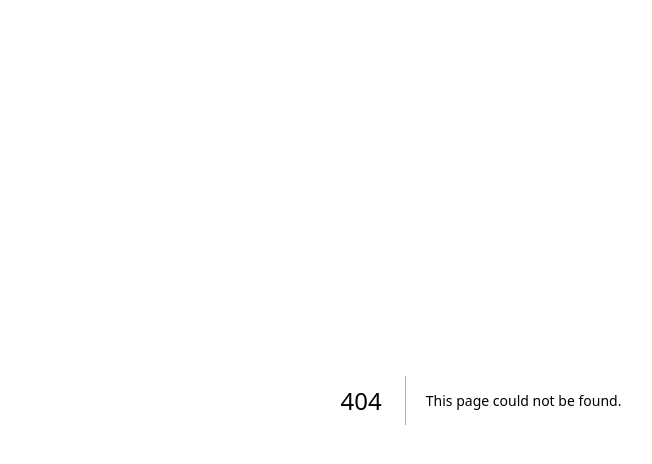
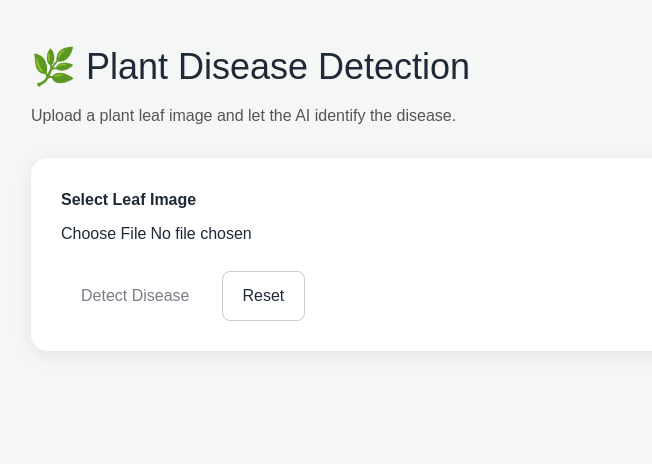
Before and after one commit to Koushik-KS/smart-agriculture-ai, a Next.js app in the folder frontend/: page /plant-disease in a window 1280 px wide. Before the commit this address had no page. Shown: the top 464 px of the page, without its empty margins (159-811 px from the left). Built offline with nearby package versions, Linux system fonts and the light colour scheme.

Commit message:
feat: add plant disease frontend

```diff
--- /dev/null
+++ b/frontend/app/plant-disease/page.tsx
@@ -0,0 +1,237 @@
+"use client";
+
+import { ChangeEvent, useState } from "react";
+
+export default function PlantDiseasePage() {
+  const [file, setFile] = useState<File | null>(null);
+  const [preview, setPreview] = useState<string>("");
+  const [result, setResult] = useState<{
+    predicted_disease: string;
+    confidence: number;
+    confidence_level: string;
+  } | null>(null);
+  const [loading, setLoading] = useState(false);
+  const [error, setError] = useState("");
+
+  const handleFileChange = (event: ChangeEvent<HTMLInputElement>) => {
+    const selectedFile = event.target.files?.[0];
+
+    if (!selectedFile) return;
+
+    if (!selectedFile.type.startsWith("image/")) {
+      setError("Please select a valid image file.");
+      return;
+    }
+
+    setFile(selectedFile);
+    setPreview(URL.createObjectURL(selectedFile));
+    setResult(null);
+    setError("");
+  };
+
+  const detectDisease = async () => {
+    if (!file) {
+      setError("Please select a plant leaf image first.");
+      return;
+    }
+
+    setLoading(true);
+    setError("");
+    setResult(null);
+
+    try {
+      const formData = new FormData();
+      formData.append("file", file);
+
+      const response = await fetch(
+        "http://localhost:5000/api/plant-disease",
+        {
+          method: "POST",
+          body: formData,
+        }
+      );
+
+      const data = await response.json();
+
+      if (!response.ok) {
+        throw new Error(
+          data.message || "Failed to detect plant disease."
+        );
+      }
+
+      setResult(data);
+    } catch (err) {
+      setError(
+        err instanceof Error
+          ? err.message
+          : "Something went wrong."
+      );
+    } finally {
+      setLoading(false);
+    }
+  };
+
+  const reset = () => {
+    setFile(null);
+    setPreview("");
+    setResult(null);
+    setError("");
+  };
+
+  return (
+  <main
+  style={{
+    minHeight: "100vh",
+    padding: "40px 20px",
+    background: "#f4f7f5",
+    color: "#1f2937",
+    fontFamily: "Arial, sans-serif",
+  }}
+>
+      <div
+        style={{
+          maxWidth: "900px",
+          margin: "0 auto",
+        }}
+      >
+        <h1
+          style={{
+            fontSize: "36px",
+            marginBottom: "10px",
+          }}
+        >
+          🌿 Plant Disease Detection
+        </h1>
+
+        <p
+          style={{
+            color: "#555",
+            marginBottom: "30px",
+          }}
+        >
+          Upload a plant leaf image and let the AI identify the
+          disease.
+        </p>
+
+        <div
+          style={{
+            background: "white",
+            padding: "30px",
+            borderRadius: "16px",
+            boxShadow: "0 4px 20px rgba(0,0,0,0.08)",
+          }}
+        >
+          <label
+            style={{
+              display: "block",
+              fontWeight: "bold",
+              marginBottom: "10px",
+            }}
+          >
+            Select Leaf Image
+          </label>
+
+          <input
+            type="file"
+            accept="image/*"
+            onChange={handleFileChange}
+          />
+
+          {preview && (
+            <div style={{ marginTop: "25px" }}>
+              <p style={{ fontWeight: "bold" }}>Image Preview</p>
+
+              <img
+                src={preview}
+                alt="Selected plant leaf"
+                style={{
+                  width: "300px",
+                  maxWidth: "100%",
+                  borderRadius: "12px",
+                  border: "1px solid #ddd",
+                }}
+              />
+            </div>
+          )}
+
+          <div
+            style={{
+              display: "flex",
+              gap: "12px",
+              marginTop: "25px",
+            }}
+          >
+            <button
+              onClick={detectDisease}
+              disabled={!file || loading}
+              style={{
+                padding: "12px 20px",
+                border: "none",
+                borderRadius: "8px",
+                cursor: !file || loading ? "not-allowed" : "pointer",
+                opacity: !file || loading ? 0.6 : 1,
+              }}
+            >
+              {loading ? "Analyzing..." : "Detect Disease"}
+            </button>
+
+            <button
+              onClick={reset}
+              style={{
+                padding: "12px 20px",
+                border: "1px solid #ccc",
+                borderRadius: "8px",
+                background: "white",
+                cursor: "pointer",
+              }}
+            >
+              Reset
+            </button>
+          </div>
+
+          {error && (
+            <div
+              style={{
+                marginTop: "25px",
+                padding: "15px",
+                borderRadius: "8px",
+                background: "#ffe5e5",
+              }}
+            >
+              ❌ {error}
+            </div>
+          )}
+
+          {result && (
+            <div
+              style={{
+                marginTop: "30px",
+                padding: "25px",
+                borderRadius: "12px",
+                background: "#f1f8f3",
+                border: "1px solid #d6eadb",
+              }}
+            >
+              <h2>🤖 AI Result</h2>
+
+              <p>
+                <strong>Prediction:</strong>{" "}
+                {result.predicted_disease}
+              </p>
+
+              <p>
+                <strong>Confidence:</strong>{" "}
+                {result.confidence}%
+              </p>
+
+              <p>
+                <strong>Confidence Level:</strong>{" "}
+                {result.confidence_level}
+              </p>
+            </div>
+          )}
+        </div>
+      </div>
+    </main>
+  );
+}
```
